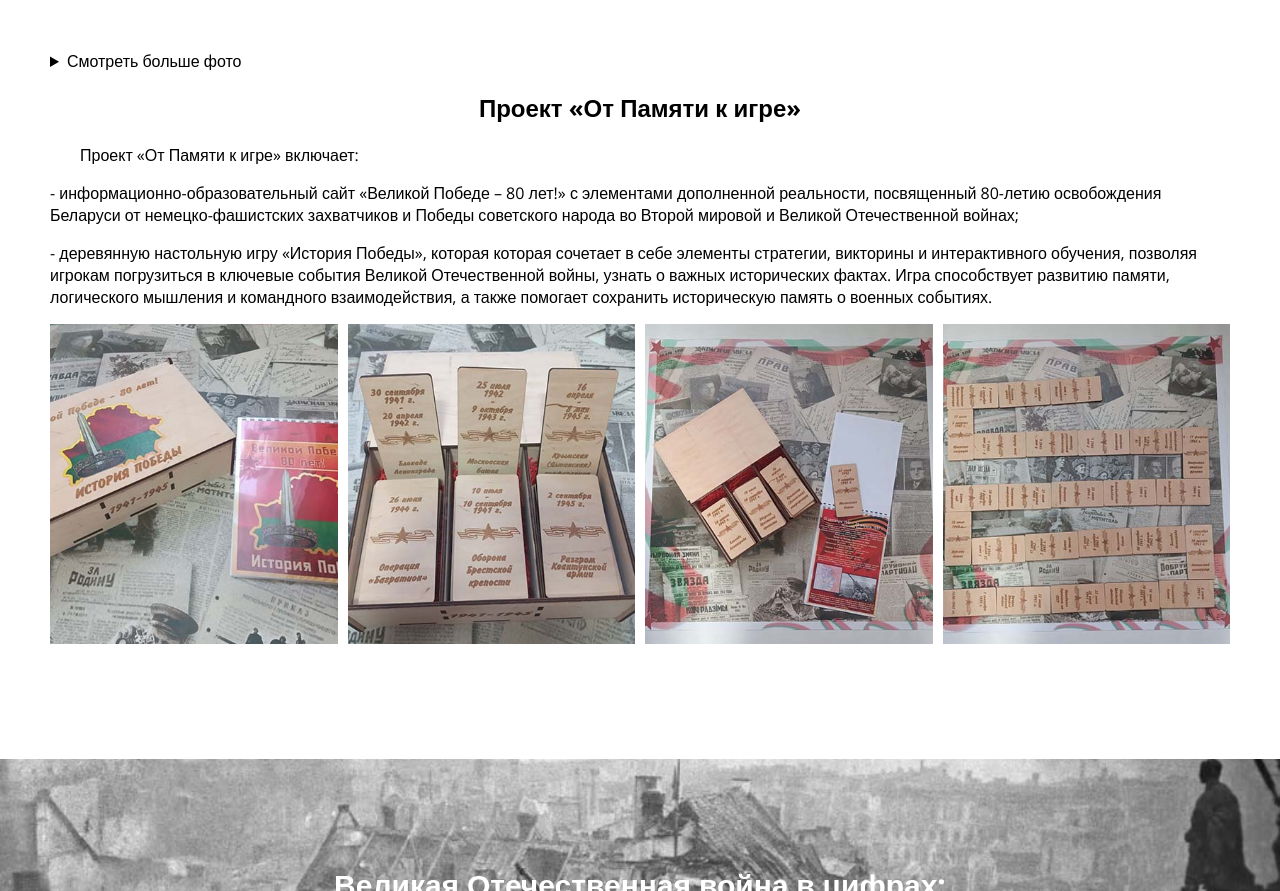
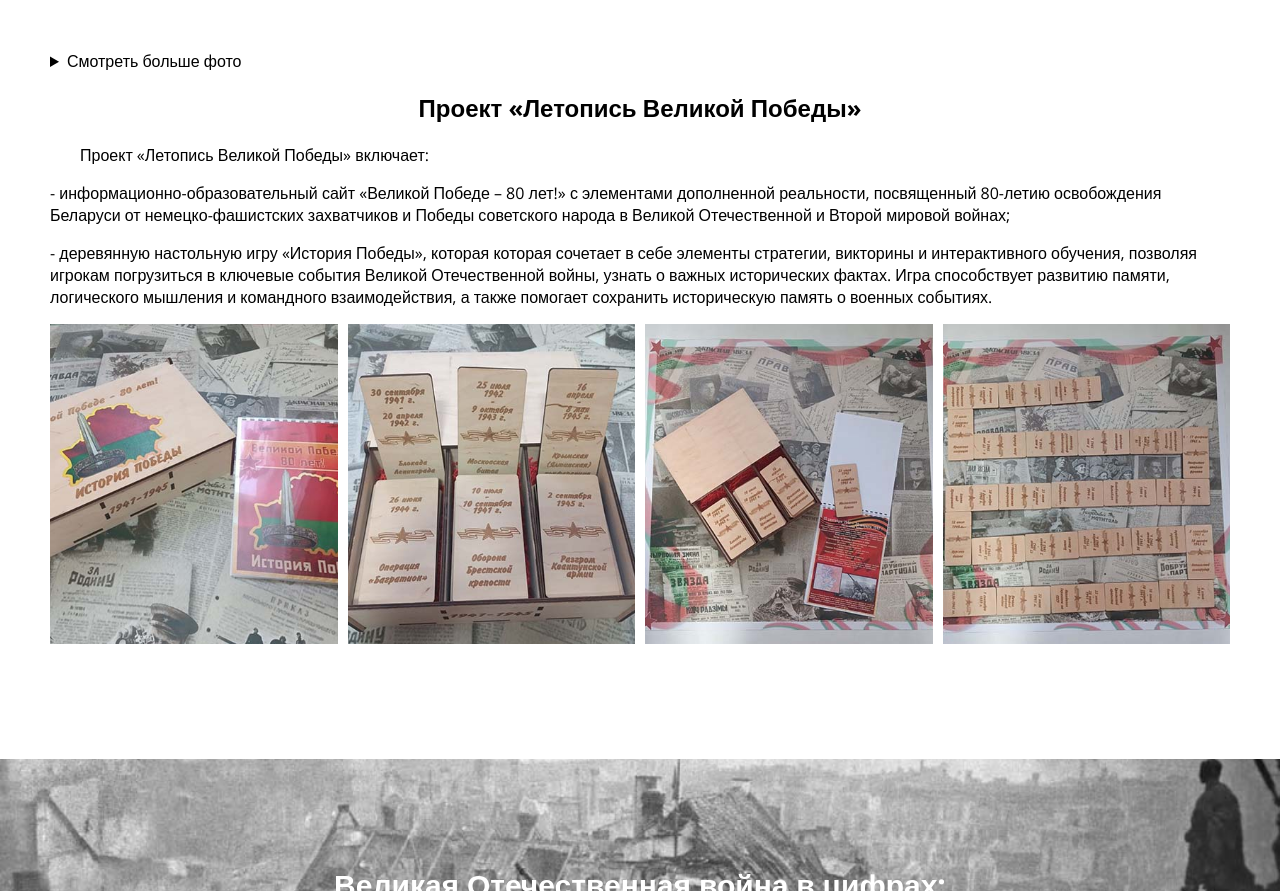
Before and after one commit to Pozner2024/Victory80, a plain HTML site: page projects.html in a window 1280 px wide. Shown: the part 4003-4894 px from the top of the page. Drawn offline with nearby package versions, Linux system fonts and the light colour scheme; a web font is replaced by a local one.

Commit message:
feat: add some files

```diff
--- a/header.html
+++ b/header.html
@@ -17,7 +17,7 @@
         <a href="Index.html" class="menu_link">Главная</a>
         <div class="menu_dropdown">
           <div class="submenu-image">
-            <img src="images/collage.jpg" />
+            <img src="images/80-1.jpg" />
           </div>
           <ul class="submenu">
             <li class="submenu_item"><a href="vov.html">Хронология ВОВ</a></li>
--- a/projects.html
+++ b/projects.html
@@ -628,13 +628,13 @@
       </div>
       <div class="project-5">
         <div class="project-5_text">
-          <h2>Проект «От Памяти к игре»</h2>
-          <p>Проект «От Памяти к игре» включает:</p>
+          <h2>Проект «Летопись Великой Победы»</h2>
+          <p>Проект «Летопись Великой Победы» включает:</p>
           <p>
             - информационно-образовательный сайт «Великой Победе – 80 лет!» с
             элементами дополненной реальности, посвященный 80-летию освобождения
             Беларуси от немецко-фашистских захватчиков и Победы советского
-            народа во Второй мировой и Великой Отечественной войнах;
+            народа в Великой Отечественной и Второй мировой войнах;
           </p>
           <p>
             - деревянную настольную игру «История Победы», которая которая
```
Also changed, not shown: index.html (+1 -1 lines), images/80-1.jpg (added).
